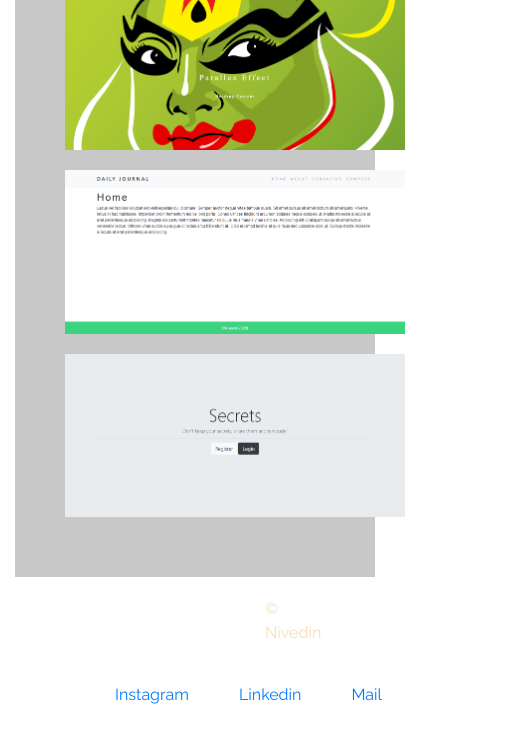
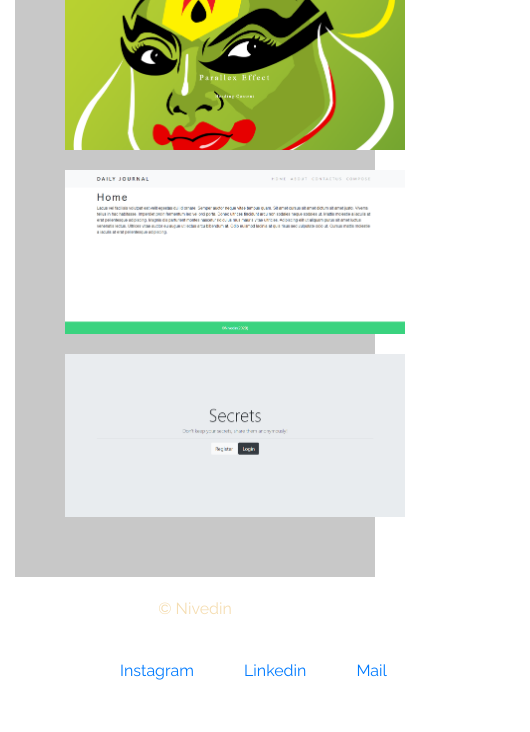
Before and after one commit to nivedin/MyPortfolioOld, a plain HTML site: page index.html in a window 390 px wide. Shown: the part 2651-3383 px from the top of the page, 530 px wide, since content can reach past the window. After the commit the page ends 3359 px from the top, so only its background shows below. Drawn offline with nearby package versions, Linux system fonts and the light colour scheme.

Commit message:
Final commit before hosting 3

```diff
--- a/CSS/style.css
+++ b/CSS/style.css
@@ -386,12 +386,7 @@ body {
     .type p {
         font-size: 2rem;
     }
-    .footer p{
-        margin-left: -250px;
-    }
-    .footer h6{
-        margin-left: -250px;
-    }
+
 }
 @media  screen and (max-width:660px) {
     .myname h1 {
@@ -403,12 +398,7 @@ body {
     .type p {
         font-size: 2rem;
     }
-    .footer p{
-        margin-right:500px;
-    }
-    .footer h6{
-        margin-left: -250px;
-    }
+
 }
 .footer{
     z-index: 3;
@@ -418,18 +408,16 @@ body {
 
 }
 .footer p{
-    /* margin-left: 500px; */
-    left: 500px;
-    position: relative;
+    text-align: center;
+    align-items: center;
+    justify-content: center;
 }
-.footer h6{
-    /* margin-left: 410px; */
-    left: 350px;
-    position: relative;
-}
+
 .footer a{
     text-decoration: none;
     margin-right: 50px;
+    align-items: center;
+    justify-content: center;
 }
 
 
--- a/index.html
+++ b/index.html
@@ -106,8 +106,8 @@
             </div>
         </div>
         <footer class="footer">
-            <div class="row">
-                <div class="col-6 col-sm-3 ">
+            <div class="row ml-auto mr-auto">
+                <div class="col-6 col-sm-3 ml-auto mr-auto">
             <p>&COPY; Nivedin</p><br>
             <h6><a href="">Instagram</a><a href="">Linkedin</a><a href="">Mail</a></h6>
         </div>
```
